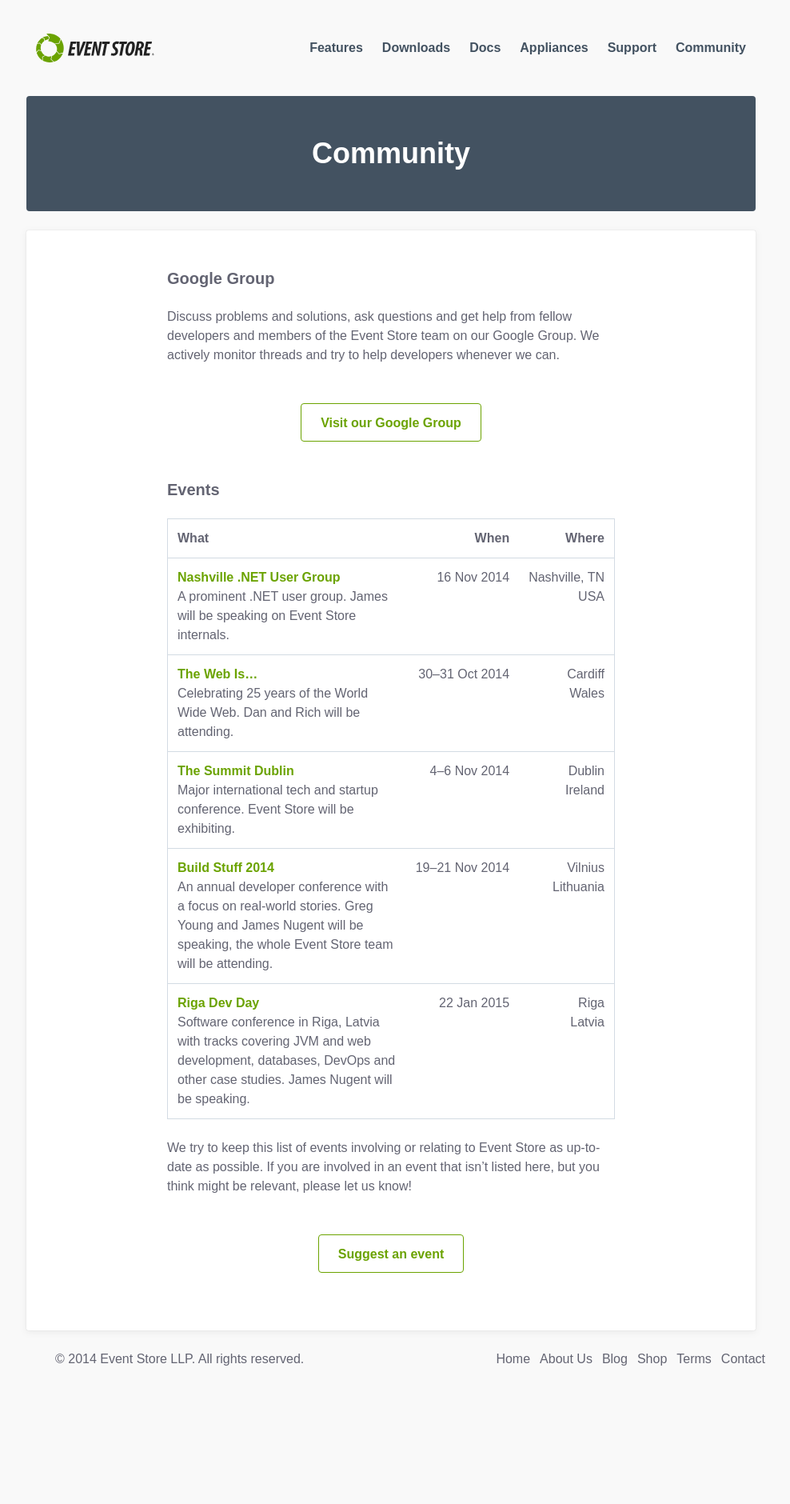
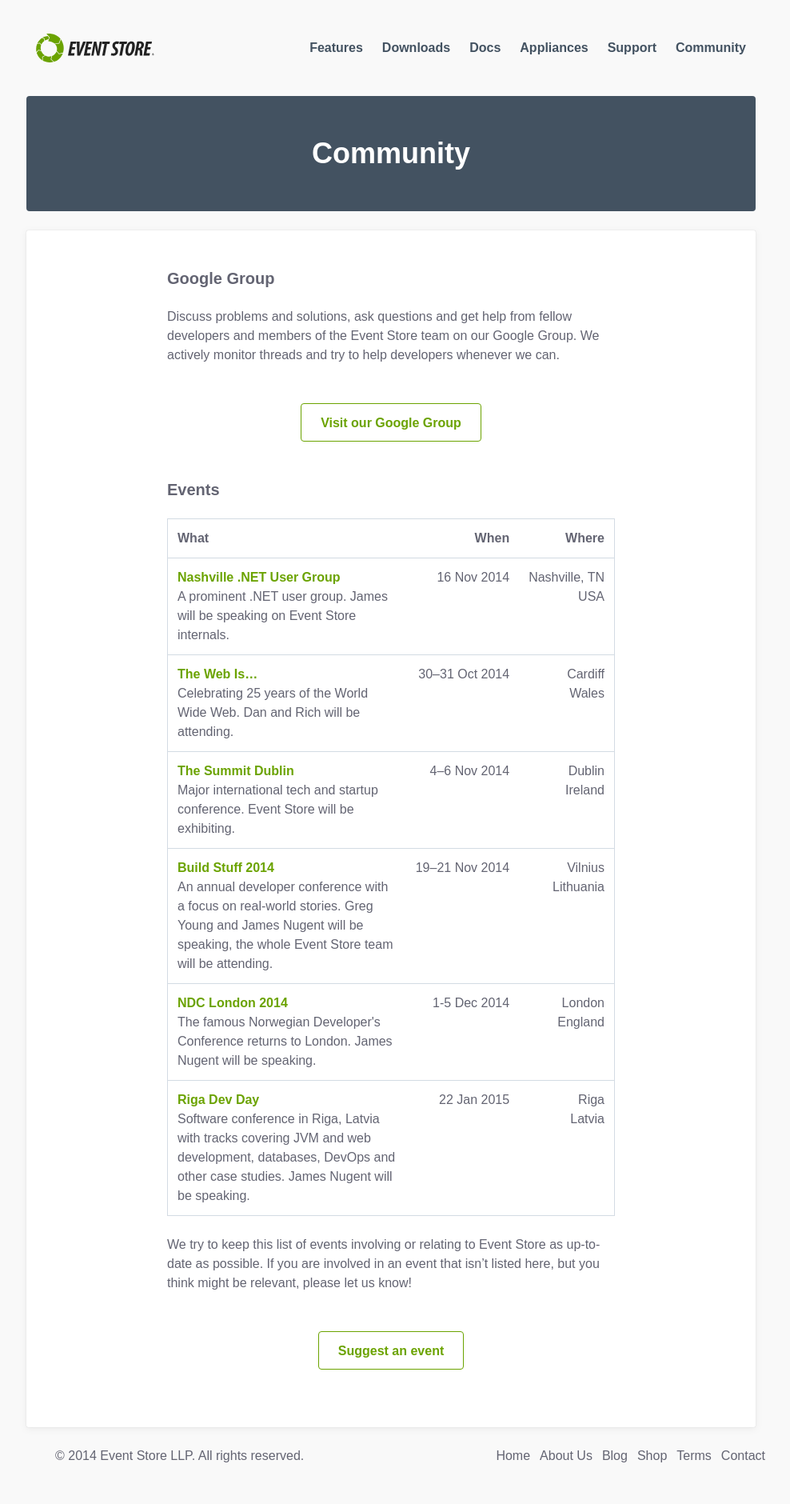
Before and after one commit to sandboxorg/geteventstore.com, a Jekyll site: the page built from community/index.html, in a window 1280 px wide. Shown: the whole page at 80% size, without its empty margins (151-1139 px from the left). Built offline with Jekyll 4.4.1, drawn with Linux system fonts in a browser that asks for light colours; Markdown is read by kramdown in place of the engine named in the settings; before the commit the page ends 1759 px from its top, so only the background shows below that.

Commit message:
Add NDC London

```diff
--- a/community/index.html
+++ b/community/index.html
@@ -56,7 +56,15 @@ title: "Community"
 					</tr>
                     <tr>
                         <td>
-                            <h3><a href="http://http://rigadevday.lv">Riga Dev Day</a></h3>
+                            <h3><a href="http://www.ndc-london.com">NDC London 2014</a></h3>
+                            <p>The famous Norwegian Developer's Conference returns to London. James Nugent will be speaking.</p>
+                        </td>
+                        <td>1-5 Dec 2014</td>
+                        <td>London</br />England</td>
+                    </tr>
+                    <tr>
+                        <td>
+                            <h3><a href="http://rigadevday.lv">Riga Dev Day</a></h3>
                             <p>Software conference in Riga, Latvia with tracks covering JVM and web development, databases, DevOps and other case studies. James Nugent will be speaking.</p>
                         </td>
                         <td>22 Jan 2015</td>
```
